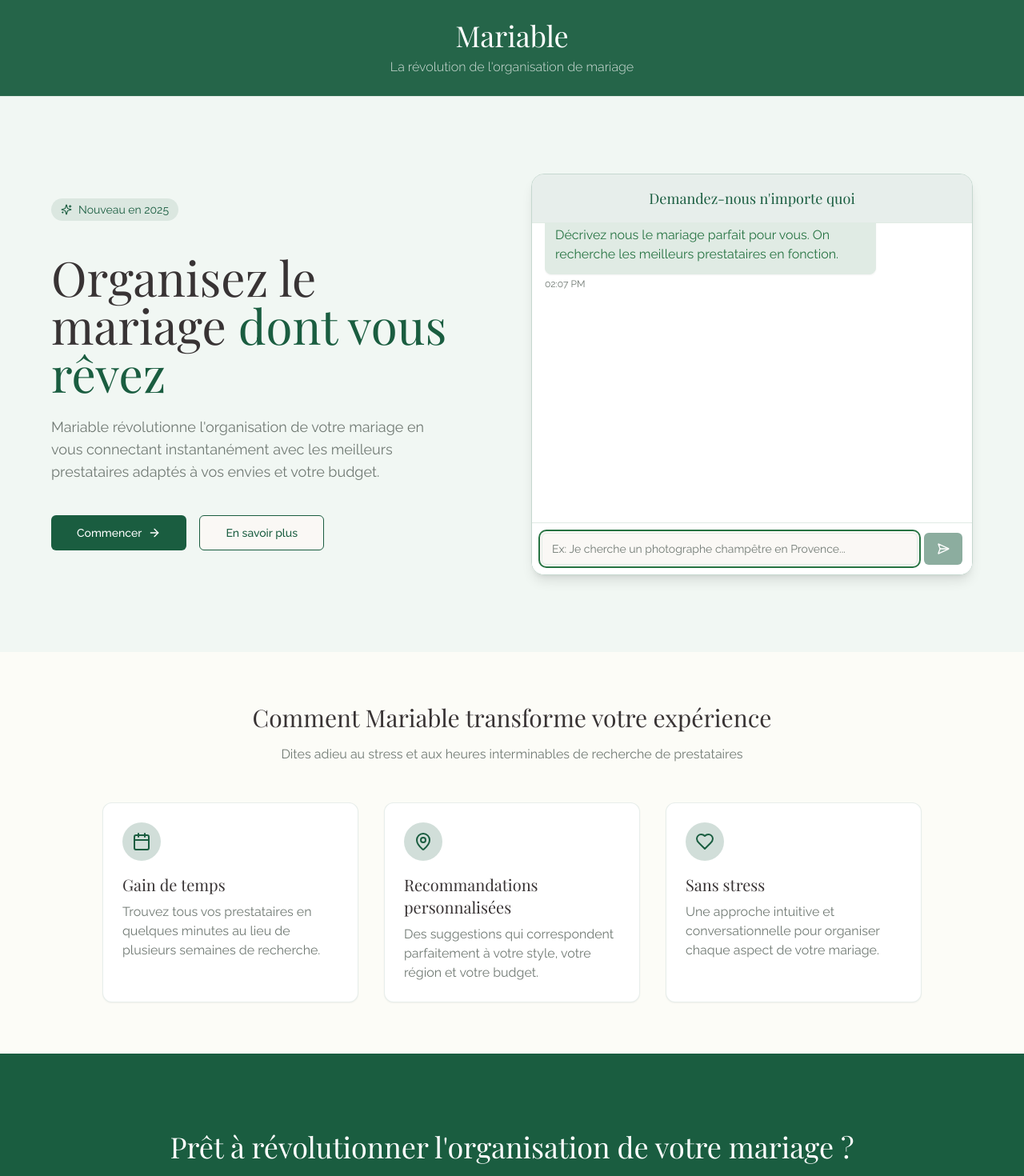
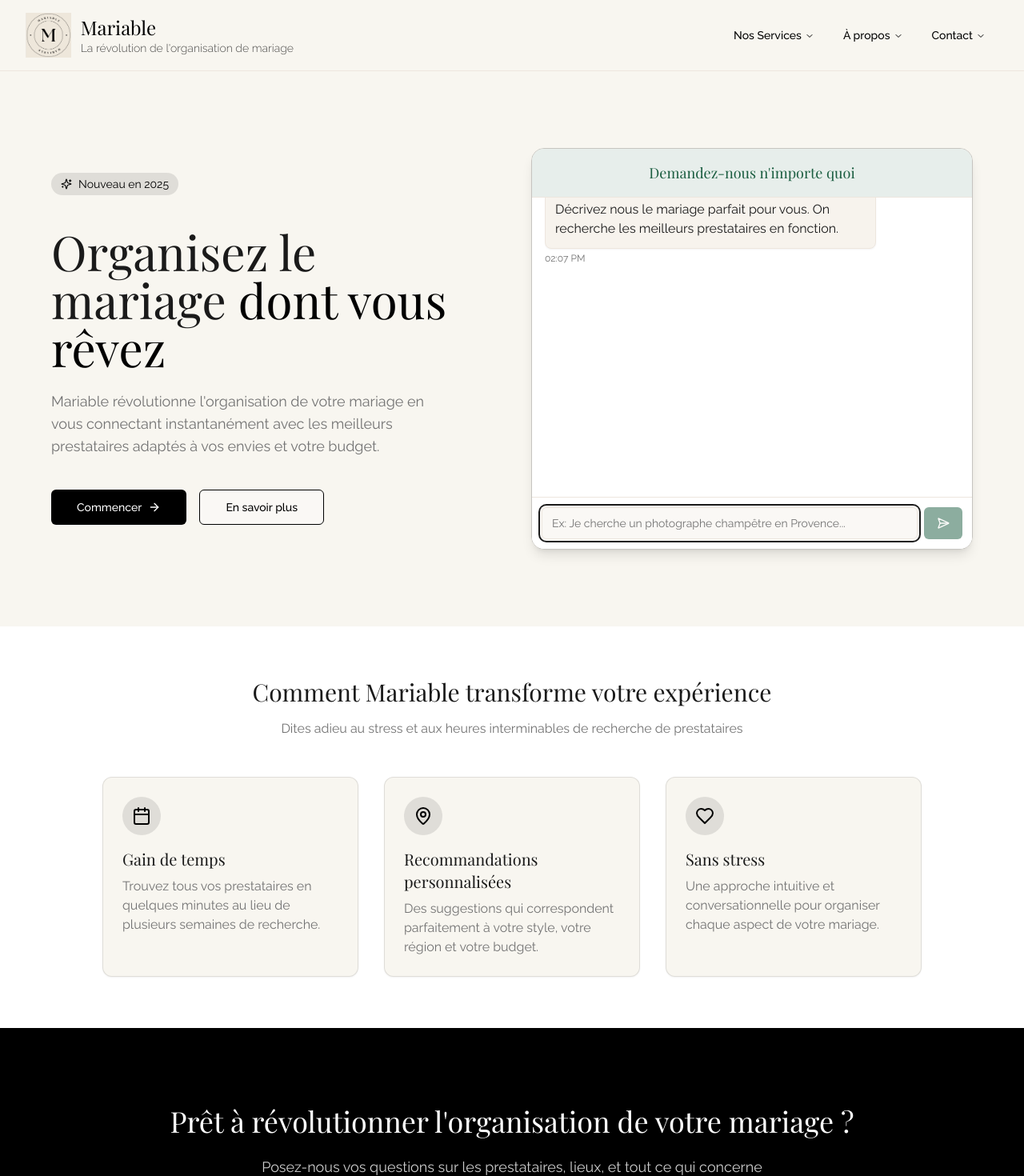
Before and after one commit to MATHILDEdemariable/mariable-fr, a React (Vite) app: page / in a window 1280 px wide. Shown: the top 1470 px of the page at 80% size. Built offline with nearby package versions, Linux system fonts and the light colour scheme.

Commit message:
feat: Implement theme color and header changes
- Change theme color based on the logo.
- Integrate the logo into the header on the left.
- Implement a header with 3 sections linked to the landing page content.

```diff
--- /dev/null
+++ b/src/components/Header.tsx
@@ -0,0 +1,109 @@
+
+import React from 'react';
+import { NavigationMenu, NavigationMenuContent, NavigationMenuItem, NavigationMenuLink, NavigationMenuList, NavigationMenuTrigger } from "@/components/ui/navigation-menu";
+import { cn } from "@/lib/utils";
+import { Link } from 'react-router-dom';
+
+const ListItem = React.forwardRef<
+  React.ElementRef<"a">,
+  React.ComponentPropsWithoutRef<"a">
+>(({ className, title, children, ...props }, ref) => {
+  return (
+    <li>
+      <NavigationMenuLink asChild>
+        <a
+          ref={ref}
+          className={cn(
+            "block select-none space-y-1 rounded-md p-3 leading-none no-underline outline-none transition-colors hover:bg-accent hover:text-accent-foreground focus:bg-accent focus:text-accent-foreground",
+            className
+          )}
+          {...props}
+        >
+          <div className="text-sm font-serif font-medium leading-none">{title}</div>
+          <p className="line-clamp-2 text-sm leading-snug text-muted-foreground">
+            {children}
+          </p>
+        </a>
+      </NavigationMenuLink>
+    </li>
+  );
+});
+ListItem.displayName = "ListItem";
+
+const Header = () => {
+  return (
+    <header className="py-4 bg-wedding-cream/95 backdrop-blur-sm border-b sticky top-0 z-10">
+      <div className="container">
+        <div className="flex items-center justify-between">
+          <Link to="/" className="flex items-center gap-3">
+            <img src="/lovable-uploads/d212cd91-6c48-4581-b66d-302d10e17ad9.png" alt="Mariable Logo" className="h-14 w-auto" />
+            <div>
+              <h1 className="text-2xl font-serif text-wedding-black">Mariable</h1>
+              <p className="text-sm text-wedding-black/70 font-light">La révolution de l'organisation de mariage</p>
+            </div>
+          </Link>
+
+          <NavigationMenu>
+            <NavigationMenuList>
+              <NavigationMenuItem>
+                <NavigationMenuTrigger className="bg-transparent hover:bg-wedding-cream/80 text-wedding-black">Nos Services</NavigationMenuTrigger>
+                <NavigationMenuContent>
+                  <ul className="grid w-[400px] gap-3 p-4 md:w-[500px] md:grid-cols-2 lg:w-[600px]">
+                    <ListItem href="#features" title="Recherche de prestataires">
+                      Trouvez les meilleurs prestataires adaptés à vos besoins
+                    </ListItem>
+                    <ListItem href="#features" title="Planification">
+                      Organisez chaque étape de votre mariage sans stress
+                    </ListItem>
+                    <ListItem href="#features" title="Budgétisation">
+                      Gérez votre budget et suivez vos dépenses facilement
+                    </ListItem>
+                    <ListItem href="#features" title="Conseils personnalisés">
+                      Obtenez des recommandations adaptées à votre style et vos envies
+                    </ListItem>
+                  </ul>
+                </NavigationMenuContent>
+              </NavigationMenuItem>
+
+              <NavigationMenuItem>
+                <NavigationMenuTrigger className="bg-transparent hover:bg-wedding-cream/80 text-wedding-black">À propos</NavigationMenuTrigger>
+                <NavigationMenuContent>
+                  <ul className="grid w-[400px] gap-3 p-4">
+                    <ListItem href="#about" title="Notre histoire">
+                      Découvrez comment Mariable est né d'une passion
+                    </ListItem>
+                    <ListItem href="#about" title="Notre approche">
+                      Une méthode innovante et personnalisée pour organiser votre mariage
+                    </ListItem>
+                    <ListItem href="#about" title="Témoignages">
+                      Ce que nos clients disent de nous
+                    </ListItem>
+                  </ul>
+                </NavigationMenuContent>
+              </NavigationMenuItem>
+
+              <NavigationMenuItem>
+                <NavigationMenuTrigger className="bg-transparent hover:bg-wedding-cream/80 text-wedding-black">Contact</NavigationMenuTrigger>
+                <NavigationMenuContent>
+                  <ul className="grid w-[400px] gap-3 p-4">
+                    <ListItem href="#contact" title="Nous contacter">
+                      Discutez avec notre équipe pour toutes vos questions
+                    </ListItem>
+                    <ListItem href="#contact" title="Prendre rendez-vous">
+                      Réservez une consultation personnalisée
+                    </ListItem>
+                    <ListItem href="#contact" title="FAQ">
+                      Réponses aux questions fréquemment posées
+                    </ListItem>
+                  </ul>
+                </NavigationMenuContent>
+              </NavigationMenuItem>
+            </NavigationMenuList>
+          </NavigationMenu>
+        </div>
+      </div>
+    </header>
+  );
+};
+
+export default Header;
--- a/src/index.css
+++ b/src/index.css
@@ -8,32 +8,32 @@
 @layer base {
   :root {
     --background: 36 33% 97%;
-    --foreground: 350 4% 21%;
+    --foreground: 0 0% 10%;
 
     --card: 36 33% 97%;
-    --card-foreground: 350 4% 21%;
+    --card-foreground: 0 0% 10%;
 
     --popover: 36 33% 97%;
-    --popover-foreground: 350 4% 21%;
+    --popover-foreground: 0 0% 10%;
 
-    --primary: 142 50% 30%;
-    --primary-foreground: 355 100% 100%;
+    --primary: 0 0% 10%;
+    --primary-foreground: 36 33% 97%;
 
-    --secondary: 142 20% 90%;
-    --secondary-foreground: 142 50% 30%;
+    --secondary: 33 38% 95%;
+    --secondary-foreground: 0 0% 10%;
 
-    --muted: 142 10% 93%;
-    --muted-foreground: 142 4% 46%;
+    --muted: 33 20% 93%;
+    --muted-foreground: 0 0% 45%;
 
-    --accent: 142 20% 76%;
-    --accent-foreground: 142 10% 25%;
+    --accent: 33 30% 90%;
+    --accent-foreground: 0 0% 10%;
 
     --destructive: 0 84.2% 60.2%;
     --destructive-foreground: 210 40% 98%;
 
-    --border: 142 20% 90%;
-    --input: 142 20% 90%;
-    --ring: 142 50% 30%;
+    --border: 33 30% 90%;
+    --input: 33 30% 90%;
+    --ring: 0 0% 10%;
 
     --radius: 0.5rem;
 
@@ -48,33 +48,33 @@
   }
 
   .dark {
-    --background: 142 10% 5%;
-    --foreground: 142 4% 93%;
+    --background: 0 0% 10%;
+    --foreground: 36 33% 97%;
 
-    --card: 142 10% 5%;
-    --card-foreground: 142 4% 93%;
+    --card: 0 0% 10%;
+    --card-foreground: 36 33% 97%;
 
-    --popover: 142 10% 5%;
-    --popover-foreground: 142 4% 93%;
+    --popover: 0 0% 10%;
+    --popover-foreground: 36 33% 97%;
 
-    --primary: 142 53% 49%;
-    --primary-foreground: 142 10% 95%;
+    --primary: 36 33% 97%;
+    --primary-foreground: 0 0% 10%;
 
-    --secondary: 142 28% 43%;
-    --secondary-foreground: 142 10% 95%;
+    --secondary: 0 0% 15%;
+    --secondary-foreground: 36 33% 97%;
 
-    --muted: 142 10% 15%;
-    --muted-foreground: 142 4% 70%;
+    --muted: 0 0% 15%;
+    --muted-foreground: 36 20% 80%;
 
-    --accent: 142 20% 36%;
-    --accent-foreground: 142 10% 95%;
+    --accent: 0 0% 20%;
+    --accent-foreground: 36 33% 97%;
 
     --destructive: 0 62.8% 30.6%;
     --destructive-foreground: 210 40% 98%;
 
-    --border: 142 20% 20%;
-    --input: 142 20% 20%;
-    --ring: 142 53% 49%;
+    --border: 0 0% 20%;
+    --input: 0 0% 20%;
+    --ring: 36 33% 97%;
 
     --sidebar-background: 240 5.9% 10%;
     --sidebar-foreground: 240 4.8% 95.9%;
--- a/src/pages/Index.tsx
+++ b/src/pages/Index.tsx
@@ -1,51 +1,47 @@
 
 import React from 'react';
 import ChatInterface from '@/components/ChatInterface';
+import Header from '@/components/Header';
 import { ArrowRight, Sparkles, Calendar, MapPin, Heart } from 'lucide-react';
 import { Button } from '@/components/ui/button';
 
 const Index = () => {
   return (
-    <div className="min-h-screen flex flex-col bg-wedding-light">
-      <header className="py-6 bg-wedding-green/95 backdrop-blur-sm border-b sticky top-0 z-10">
-        <div className="container">
-          <h1 className="text-3xl md:text-4xl font-serif text-center text-wedding-white">Mariable</h1>
-          <p className="text-center text-wedding-white/80 mt-2 font-light">La révolution de l'organisation de mariage</p>
-        </div>
-      </header>
+    <div className="min-h-screen flex flex-col bg-wedding-cream">
+      <Header />
 
       <main className="flex-grow">
         {/* Hero Section */}
         <section className="py-16 md:py-24 container">
           <div className="grid md:grid-cols-2 gap-12 items-center max-w-6xl mx-auto">
             <div className="space-y-6">
-              <div className="inline-flex items-center px-3 py-1 rounded-full bg-wedding-green/10 text-sm text-wedding-green mb-4">
+              <div className="inline-flex items-center px-3 py-1 rounded-full bg-wedding-black/10 text-sm text-wedding-black mb-4">
                 <Sparkles size={14} className="mr-2" />
                 <span>Nouveau en 2025</span>
               </div>
               <h2 className="text-4xl md:text-5xl lg:text-6xl font-serif leading-tight">
-                Organisez le mariage <span className="text-wedding-green">dont vous rêvez</span>
+                Organisez le mariage <span className="text-wedding-black">dont vous rêvez</span>
               </h2>
               <p className="text-muted-foreground text-lg md:pr-12">
                 Mariable révolutionne l'organisation de votre mariage en vous connectant instantanément avec les meilleurs prestataires adaptés à vos envies et votre budget.
               </p>
               <div className="flex flex-col sm:flex-row gap-4 pt-4">
-                <Button size="lg" className="gap-2 bg-wedding-green hover:bg-wedding-green/90 text-white">
+                <Button size="lg" className="gap-2 bg-wedding-black hover:bg-wedding-black/90 text-white">
                   Commencer <ArrowRight size={16} />
                 </Button>
-                <Button size="lg" variant="outline" className="border-wedding-green text-wedding-green hover:bg-wedding-green/10">
+                <Button size="lg" variant="outline" className="border-wedding-black text-wedding-black hover:bg-wedding-black/10">
                   En savoir plus
                 </Button>
               </div>
             </div>
-            <div className="rounded-2xl overflow-hidden shadow-lg border border-wedding-green/20">
+            <div className="rounded-2xl overflow-hidden shadow-lg border border-wedding-black/20">
               <ChatInterface />
             </div>
           </div>
         </section>
 
         {/* Features Section */}
-        <section className="py-16 bg-wedding-cream">
+        <section id="features" className="py-16 bg-white">
           <div className="container">
             <div className="text-center mb-12">
               <h2 className="text-3xl font-serif mb-4">Comment Mariable transforme votre expérience</h2>
@@ -55,9 +51,9 @@ const Index = () => {
             </div>
 
             <div className="grid md:grid-cols-3 gap-8 max-w-5xl mx-auto">
-              <div className="bg-white p-6 rounded-xl shadow-sm border border-wedding-green/10 hover:shadow-md transition-shadow">
-                <div className="w-12 h-12 bg-wedding-green/20 rounded-full flex items-center justify-center mb-4">
-                  <Calendar className="text-wedding-green" />
+              <div className="bg-wedding-cream p-6 rounded-xl shadow-sm border border-wedding-black/10 hover:shadow-md transition-shadow">
+                <div className="w-12 h-12 bg-wedding-black/10 rounded-full flex items-center justify-center mb-4">
+                  <Calendar className="text-wedding-black" />
                 </div>
                 <h3 className="text-xl font-serif mb-2">Gain de temps</h3>
                 <p className="text-muted-foreground">
@@ -65,9 +61,9 @@ const Index = () => {
                 </p>
               </div>
 
-              <div className="bg-white p-6 rounded-xl shadow-sm border border-wedding-green/10 hover:shadow-md transition-shadow">
-                <div className="w-12 h-12 bg-wedding-green/20 rounded-full flex items-center justify-center mb-4">
-                  <MapPin className="text-wedding-green" />
+              <div className="bg-wedding-cream p-6 rounded-xl shadow-sm border border-wedding-black/10 hover:shadow-md transition-shadow">
+                <div className="w-12 h-12 bg-wedding-black/10 rounded-full flex items-center justify-center mb-4">
+                  <MapPin className="text-wedding-black" />
                 </div>
                 <h3 className="text-xl font-serif mb-2">Recommandations personnalisées</h3>
                 <p className="text-muted-foreground">
@@ -75,9 +71,9 @@ const Index = () => {
                 </p>
               </div>
 
-              <div className="bg-white p-6 rounded-xl shadow-sm border border-wedding-green/10 hover:shadow-md transition-shadow">
-                <div className="w-12 h-12 bg-wedding-green/20 rounded-full flex items-center justify-center mb-4">
-                  <Heart className="text-wedding-green" />
+              <div className="bg-wedding-cream p-6 rounded-xl shadow-sm border border-wedding-black/10 hover:shadow-md transition-shadow">
+                <div className="w-12 h-12 bg-wedding-black/10 rounded-full flex items-center justify-center mb-4">
+                  <Heart className="text-wedding-black" />
                 </div>
                 <h3 className="text-xl font-serif mb-2">Sans stress</h3>
                 <p className="text-muted-foreground">
@@ -89,23 +85,26 @@ const Index = () => {
         </section>
 
         {/* Call to Action */}
-        <section className="py-16 md:py-24 bg-wedding-green text-white">
+        <section id="contact" className="py-16 md:py-24 bg-wedding-black text-white">
           <div className="container text-center">
             <h2 className="text-3xl md:text-4xl font-serif mb-6">Prêt à révolutionner l'organisation de votre mariage ?</h2>
             <p className="text-lg text-white/80 mb-8 max-w-2xl mx-auto">
               Posez-nous vos questions sur les prestataires, lieux, et tout ce qui concerne votre grand jour. Mariable est là pour vous guider.
             </p>
-            <Button size="lg" className="bg-white hover:bg-white/90 text-wedding-green">
+            <Button size="lg" className="bg-white hover:bg-white/90 text-wedding-black">
               Essayer Mariable maintenant
             </Button>
           </div>
         </section>
       </main>
 
-      <footer className="py-8 border-t bg-wedding-green text-white">
+      <footer id="about" className="py-8 border-t bg-wedding-black text-white">
         <div className="container">
           <div className="flex flex-col md:flex-row justify-between items-center">
-            <p className="text-center md:text-left font-serif text-xl mb-4 md:mb-0">Mariable</p>
+            <div className="flex items-center gap-2 mb-4 md:mb-0">
+              <img src="/lovable-uploads/d212cd91-6c48-4581-b66d-302d10e17ad9.png" alt="Mariable Logo" className="h-10 w-auto" />
+              <p className="font-serif text-xl">Mariable</p>
+            </div>
             <p className="text-sm text-white/70">
               © 2025 Mariable - La révolution de l'organisation de mariage
             </p>
--- a/tailwind.config.ts
+++ b/tailwind.config.ts
@@ -56,7 +56,7 @@ export default {
 				wedding: {
 					green: '#1a5d40',
 					light: '#f1f7f3',
-					cream: '#fcfcf7',
+					cream: '#f8f6f0',
 					black: '#000000',
 					white: '#ffffff',
 					gold: '#d4af37'
```
Also changed, not shown: public/lovable-uploads/d212cd91-6c48-4581-b66d-302d10e17ad9.png (added).
